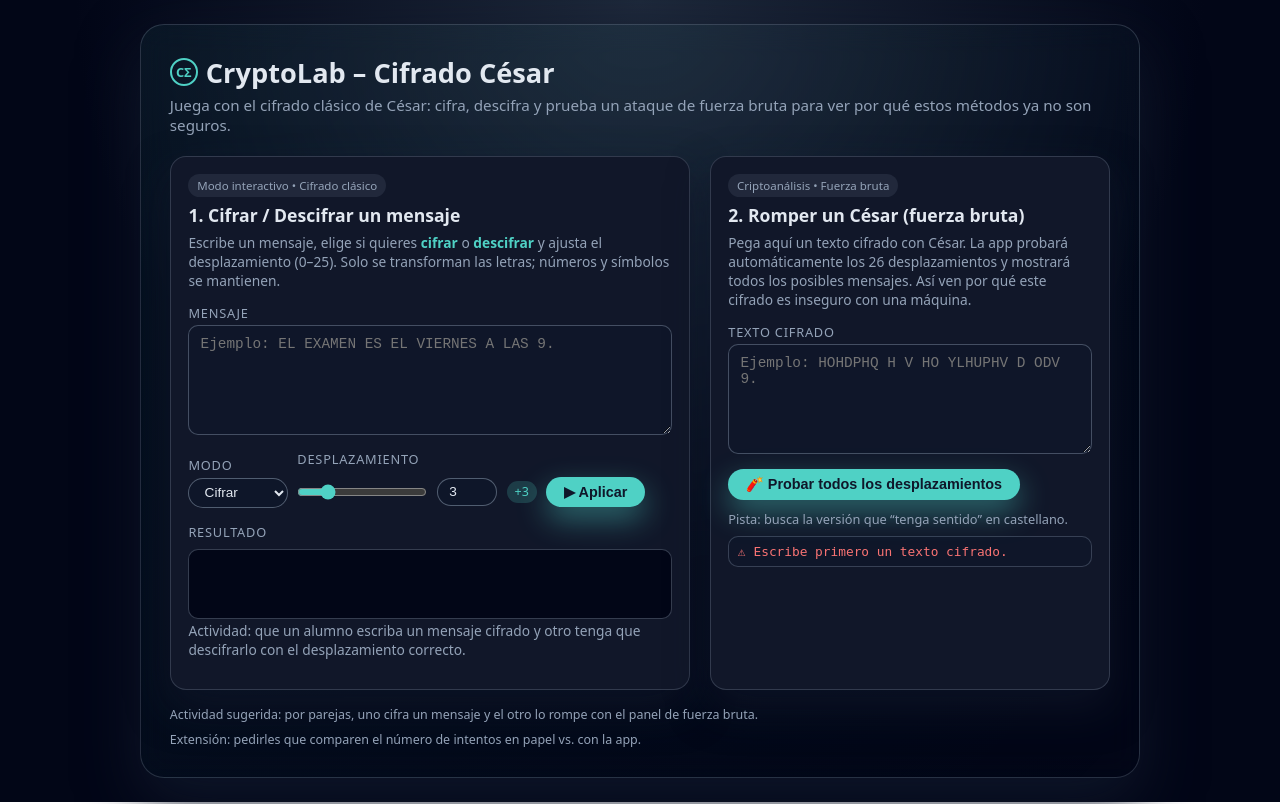
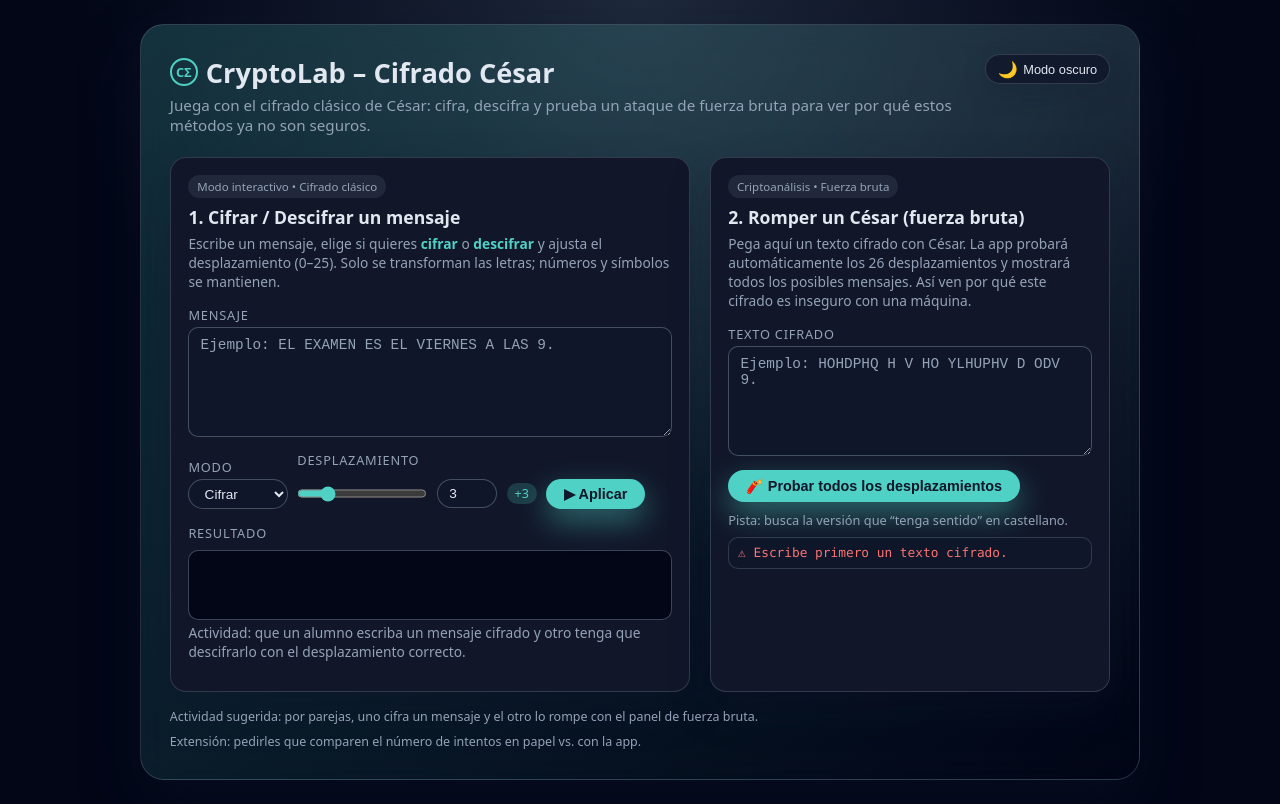
Before and after one commit to JMoyaSaez/Crypto, a plain HTML site: page CifradoCesar.html in a window 1280 px wide. Both pictures are taken after a click on the button "🧨 Probar todos los desplazamientos". Drawn offline with Linux system fonts and the light colour scheme.

Commit message:
Update CifradoCesar.html

```diff
--- a/CifradoCesar.html
+++ b/CifradoCesar.html
@@ -1,41 +1,106 @@
 <!DOCTYPE html>
-<html lang="es">
+<html lang="es" data-theme="dark">
 <head>
   <meta charset="UTF-8">
   <title>CryptoLab – Cifrado César</title>
   <meta name="viewport" content="width=device-width, initial-scale=1.0">
+
   <style>
+    /* Variables comunes */
     :root {
-      --bg: #0b1020;
+      --radius-lg: 24px;
+      --radius-md: 16px;
+      --radius-sm: 10px;
+
+      --font-main: system-ui, -apple-system, "Segoe UI", sans-serif;
+      --font-mono: "JetBrains Mono", ui-monospace, SFMono-Regular, Menlo, Monaco, Consolas, "Liberation Mono", "Courier New", monospace;
+    }
+
+    /* Tema oscuro */
+    :root[data-theme="dark"] {
+      --bg: radial-gradient(circle at top, #1e293b 0, #020617 55%);
       --bg-card: #111729;
+      --bg-card-soft: rgba(15, 23, 42, 0.8);
+
       --accent: #4fd1c5;
       --accent-soft: rgba(79, 209, 197, 0.2);
+
       --text: #e2e8f0;
       --muted: #94a3b8;
+      --border-soft: rgba(148, 163, 184, 0.25);
+      --border-strong: rgba(148, 163, 184, 0.4);
+
       --danger: #f97373;
-      --radius: 16px;
+      --output-bg: #020617;
     }
-    * { box-sizing: border-box; margin: 0; padding: 0; }
+
+    /* Tema claro */
+    :root[data-theme="light"] {
+      --bg: radial-gradient(circle at top, #e2e8f0 0, #ffffff 55%);
+      --bg-card: #ffffff;
+      --bg-card-soft: #f8fafc;
+
+      --accent: #2563eb;
+      --accent-soft: rgba(37, 99, 235, 0.16);
+
+      --text: #0f172a;
+      --muted: #64748b;
+      --border-soft: rgba(148, 163, 184, 0.4);
+      --border-strong: rgba(148, 163, 184, 0.7);
+
+      --danger: #e11d48;
+      --output-bg: #f1f5f9;
+    }
+
+    * {
+      box-sizing: border-box;
+      margin: 0;
+      padding: 0;
+    }
+
     body {
-      font-family: system-ui, -apple-system, "Segoe UI", sans-serif;
-      background: radial-gradient(circle at top, #1e293b 0, #020617 55%);
+      font-family: var(--font-main);
+      background: var(--bg);
       color: var(--text);
       min-height: 100vh;
       display: flex;
       align-items: center;
       justify-content: center;
       padding: 1.5rem;
+      transition: background 0.4s ease, color 0.2s ease;
     }
+
     .app {
       width: 100%;
       max-width: 1000px;
-      background: linear-gradient(135deg, rgba(79, 209, 197, 0.06), transparent);
-      border-radius: 24px;
+      background: linear-gradient(135deg, var(--accent-soft), transparent);
+      border-radius: var(--radius-lg);
       padding: 1.8rem;
-      box-shadow: 0 25px 60px rgba(15, 23, 42, 0.9);
-      border: 1px solid rgba(148, 163, 184, 0.25);
+      box-shadow: 0 25px 60px rgba(15, 23, 42, 0.35);
+      border: 1px solid var(--border-soft);
       backdrop-filter: blur(14px);
+      position: relative;
+      overflow: hidden;
     }
+
+    .app::before {
+      content: "";
+      position: absolute;
+      inset: 0;
+      background: radial-gradient(circle at top right, rgba(148, 163, 184, 0.12), transparent 55%);
+      pointer-events: none;
+    }
+
+    header {
+      position: relative;
+      display: flex;
+      justify-content: space-between;
+      align-items: flex-start;
+      gap: 1rem;
+      z-index: 1;
+      margin-bottom: 1.2rem;
+    }
+
     h1 {
       font-size: 1.7rem;
       margin-bottom: 0.25rem;
@@ -43,6 +108,7 @@
       align-items: center;
       gap: 0.5rem;
     }
+
     h1 span.logo {
       width: 28px;
       height: 28px;
@@ -54,35 +120,79 @@
       font-size: 0.8rem;
       color: var(--accent);
     }
+
     .subtitle {
       color: var(--muted);
       font-size: 0.95rem;
-      margin-bottom: 1.3rem;
+      margin-bottom: 0.2rem;
     }
+
+    /* Botón de tema */
+    .theme-toggle {
+      border-radius: 999px;
+      border: 1px solid var(--border-soft);
+      background: var(--bg-card-soft);
+      color: var(--text);
+      font-size: 0.8rem;
+      padding: 0.3rem 0.75rem;
+      cursor: pointer;
+      display: inline-flex;
+      align-items: center;
+      gap: 0.35rem;
+      box-shadow: 0 10px 25px rgba(15, 23, 42, 0.2);
+      transition: background 0.15s ease, transform 0.08s ease, box-shadow 0.08s ease, border-color 0.15s ease;
+      white-space: nowrap;
+    }
+
+    .theme-toggle:hover {
+      transform: translateY(-1px);
+      border-color: var(--accent);
+      box-shadow: 0 14px 30px rgba(15, 23, 42, 0.28);
+    }
+
+    .theme-toggle:active {
+      transform: translateY(1px);
+      box-shadow: 0 6px 16px rgba(15, 23, 42, 0.35);
+    }
+
+    .theme-toggle-icon {
+      font-size: 1rem;
+    }
+
     .grid {
+      position: relative;
+      z-index: 1;
       display: grid;
       grid-template-columns: 1.3fr 1fr;
       gap: 1.2rem;
+      margin-top: 0.4rem;
     }
+
     @media (max-width: 800px) {
       .grid { grid-template-columns: 1fr; }
+      header { flex-direction: column; align-items: flex-start; }
+      .theme-toggle { align-self: flex-end; }
     }
+
     .card {
       background: var(--bg-card);
-      border-radius: var(--radius);
+      border-radius: var(--radius-md);
       padding: 1rem 1.1rem;
-      border: 1px solid rgba(148, 163, 184, 0.25);
-      box-shadow: 0 18px 40px rgba(15, 23, 42, 0.7);
+      border: 1px solid var(--border-soft);
+      box-shadow: 0 18px 40px rgba(15, 23, 42, 0.25);
     }
+
     .card h2 {
       font-size: 1.1rem;
       margin-bottom: 0.35rem;
     }
+
     .card p {
       font-size: 0.86rem;
       color: var(--muted);
       margin-bottom: 0.9rem;
     }
+
     label {
       font-size: 0.8rem;
       text-transform: uppercase;
@@ -91,22 +201,29 @@
       margin-bottom: 0.2rem;
       display: block;
     }
+
     textarea {
       width: 100%;
       min-height: 110px;
-      border-radius: 10px;
-      border: 1px solid rgba(148, 163, 184, 0.4);
-      background: rgba(15, 23, 42, 0.8);
+      border-radius: var(--radius-sm);
+      border: 1px solid var(--border-strong);
+      background: var(--bg-card-soft);
       color: var(--text);
       padding: 0.6rem 0.7rem;
       resize: vertical;
       font-size: 0.9rem;
       outline: none;
     }
+
+    textarea::placeholder {
+      color: var(--muted);
+    }
+
     textarea:focus {
       border-color: var(--accent);
       box-shadow: 0 0 0 1px var(--accent-soft);
     }
+
     .row {
       display: flex;
       gap: 0.6rem;
@@ -115,20 +232,23 @@
       margin-bottom: 0.5rem;
       flex-wrap: wrap;
     }
+
     select, input[type="number"], input[type="range"] {
-      background: rgba(15, 23, 42, 0.9);
+      background: var(--bg-card-soft);
       color: var(--text);
-      border: 1px solid rgba(148, 163, 184, 0.5);
+      border: 1px solid var(--border-strong);
       border-radius: 999px;
       padding: 0.35rem 0.7rem;
       font-size: 0.85rem;
       outline: none;
     }
+
     input[type="range"] {
       width: 130px;
       accent-color: var(--accent);
     }
-    button {
+
+    button.action {
       border-radius: 999px;
       border: none;
       padding: 0.45rem 1.1rem;
@@ -142,15 +262,19 @@
       gap: 0.4rem;
       box-shadow: 0 12px 30px rgba(79, 209, 197, 0.45);
       transition: transform 0.07s ease, box-shadow 0.07s ease;
+      white-space: nowrap;
     }
-    button:hover {
+
+    button.action:hover {
       transform: translateY(-1px);
       box-shadow: 0 16px 35px rgba(79, 209, 197, 0.6);
     }
-    button:active {
+
+    button.action:active {
       transform: translateY(1px);
       box-shadow: 0 7px 18px rgba(15, 23, 42, 0.9);
     }
+
     .pill {
       display: inline-flex;
       align-items: center;
@@ -162,18 +286,20 @@
       color: var(--muted);
       margin-bottom: 0.4rem;
     }
+
     .output {
       margin-top: 0.5rem;
-      font-family: "JetBrains Mono", ui-monospace, SFMono-Regular, Menlo, Monaco, Consolas, "Liberation Mono", "Courier New", monospace;
+      font-family: var(--font-mono);
       font-size: 0.86rem;
-      background: #020617;
-      border-radius: 10px;
+      background: var(--output-bg);
+      border-radius: var(--radius-sm);
       padding: 0.5rem 0.6rem;
-      border: 1px solid rgba(148, 163, 184, 0.35);
+      border: 1px solid var(--border-strong);
       min-height: 70px;
       white-space: pre-wrap;
       word-wrap: break-word;
     }
+
     .shift-badge {
       font-size: 0.78rem;
       padding: 0.15rem 0.5rem;
@@ -184,39 +310,48 @@
       align-items: center;
       gap: 0.25rem;
     }
+
     .results-list {
       margin-top: 0.4rem;
       max-height: 260px;
       overflow-y: auto;
-      border-radius: 10px;
-      border: 1px solid rgba(148, 163, 184, 0.3);
-      background: rgba(15, 23, 42, 0.7);
+      border-radius: var(--radius-sm);
+      border: 1px solid var(--border-soft);
+      background: var(--bg-card-soft);
     }
+
     .result-item {
       padding: 0.45rem 0.55rem;
-      border-bottom: 1px solid rgba(30, 41, 59, 0.9);
-      font-family: "JetBrains Mono", ui-monospace, mono;
+      border-bottom: 1px solid rgba(30, 41, 59, 0.4);
+      font-family: var(--font-mono);
       font-size: 0.8rem;
     }
+
     .result-item:last-child { border-bottom: none; }
+
     .result-header {
       display: flex;
       justify-content: space-between;
       align-items: center;
       margin-bottom: 0.2rem;
+      gap: 0.5rem;
     }
+
     .result-text {
       color: var(--text);
     }
+
     .hint {
       font-size: 0.75rem;
       color: var(--muted);
       margin-top: 0.15rem;
     }
+
     .highlight {
       color: var(--accent);
       font-weight: 600;
     }
+
     .footer {
       margin-top: 1rem;
       font-size: 0.78rem;
@@ -225,19 +360,30 @@
       justify-content: space-between;
       gap: 0.5rem;
       flex-wrap: wrap;
+      position: relative;
+      z-index: 1;
     }
   </style>
 </head>
 <body>
   <div class="app">
+    <header>
+      <div>
         <h1>
           <span class="logo">CΣ</span>
           CryptoLab – Cifrado César
         </h1>
         <p class="subtitle">
-      Juega con el cifrado clásico de César: cifra, descifra y prueba un ataque de fuerza bruta
-      para ver por qué estos métodos ya no son seguros.
+          Juega con el cifrado clásico de César: cifra, descifra y prueba un ataque de fuerza
+          bruta para ver por qué estos métodos ya no son seguros.
         </p>
+      </div>
+
+      <button id="theme-toggle" class="theme-toggle" type="button">
+        <span class="theme-toggle-icon">🌙</span>
+        <span class="theme-toggle-label">Modo oscuro</span>
+      </button>
+    </header>
 
     <div class="grid">
       <!-- Panel 1: Cifrar / Descifrar -->
@@ -274,7 +420,7 @@
           </div>
 
           <div style="margin-top: 1.25rem;">
-            <button id="btn-apply">
+            <button id="btn-apply" class="action" type="button">
               ▶ Aplicar
             </button>
           </div>
@@ -302,7 +448,9 @@
         <textarea id="cipher-input" placeholder="Ejemplo: HOHDPHQ H V HO YLHUPHV D ODV 9."></textarea>
 
         <div class="row" style="justify-content: space-between;">
-          <button id="btn-bruteforce">🧨 Probar todos los desplazamientos</button>
+          <button id="btn-bruteforce" class="action" type="button">
+            🧨 Probar todos los desplazamientos
+          </button>
           <span style="font-size:0.8rem;color:var(--muted);">
             Pista: busca la versión que “tenga sentido” en castellano.
           </span>
@@ -319,7 +467,6 @@
   </div>
 
   <script>
-    // Utilidad: normalizar a mayúsculas y limitar al alfabeto A-Z
     const A_CODE = "A".charCodeAt(0);
     const Z_CODE = "Z".charCodeAt(0);
     const ALPHABET_SIZE = 26;
@@ -327,13 +474,12 @@
     function shiftChar(char, shift, encrypt = true) {
       const code = char.toUpperCase().charCodeAt(0);
       if (code < A_CODE || code > Z_CODE) {
-        return char; // no es letra (espacio, número, símbolo...)
+        return char; // No es letra
       }
-      let offset = code - A_CODE;
-      let s = encrypt ? shift : -shift;
-      let newOffset = (offset + s + ALPHABET_SIZE) % ALPHABET_SIZE;
+      const offset = code - A_CODE;
+      const s = encrypt ? shift : -shift;
+      const newOffset = (offset + s + ALPHABET_SIZE) % ALPHABET_SIZE;
       const shifted = String.fromCharCode(A_CODE + newOffset);
-      // Conserva minúsculas si el original era minúscula
       return (char === char.toLowerCase()) ? shifted.toLowerCase() : shifted;
     }
 
@@ -344,35 +490,32 @@
         .join("");
     }
 
-    // Elementos UI
-    const textInput = document.getElementById("text-input");
-    const modeSelect = document.getElementById("mode");
-    const shiftRange = document.getElementById("shift-range");
+    // Elementos UI cifrado
+    const textInput   = document.getElementById("text-input");
+    const modeSelect  = document.getElementById("mode");
+    const shiftRange  = document.getElementById("shift-range");
     const shiftNumber = document.getElementById("shift-number");
-    const shiftBadge = document.querySelector(".shift-badge span");
-    const output = document.getElementById("output");
-    const btnApply = document.getElementById("btn-apply");
+    const shiftBadge  = document.querySelector(".shift-badge span");
+    const output      = document.getElementById("output");
+    const btnApply    = document.getElementById("btn-apply");
 
+    // Elementos UI fuerza bruta
     const cipherInput = document.getElementById("cipher-input");
     const btnBruteforce = document.getElementById("btn-bruteforce");
-    const resultsDiv = document.getElementById("results");
+    const resultsDiv  = document.getElementById("results");
 
     function syncShift(fromRange) {
-      const value = fromRange ? Number(shiftRange.value) : Number(shiftNumber.value);
+      let value = fromRange ? Number(shiftRange.value) : Number(shiftNumber.value);
+      if (Number.isNaN(value)) value = 0;
+      if (value < 0) value = 0;
+      if (value > 25) value = 25;
       shiftRange.value = value;
       shiftNumber.value = value;
       shiftBadge.textContent = "+" + value;
     }
 
     shiftRange.addEventListener("input", () => syncShift(true));
-    shiftNumber.addEventListener("input", () => {
-      let v = Number(shiftNumber.value);
-      if (Number.isNaN(v)) v = 0;
-      if (v < 0) v = 0;
-      if (v > 25) v = 25;
-      shiftNumber.value = v;
-      syncShift(false);
-    });
+    shiftNumber.addEventListener("input", () => syncShift(false));
 
     btnApply.addEventListener("click", () => {
       const text = textInput.value || "";
@@ -422,7 +565,41 @@
       resultsDiv.appendChild(fragment);
     });
 
-    // Valor inicial coherente
+    // --------- Tema (dark / light) ----------
+    const html = document.documentElement;
+    const themeToggle = document.getElementById("theme-toggle");
+    const themeIcon = themeToggle.querySelector(".theme-toggle-icon");
+    const themeLabel = themeToggle.querySelector(".theme-toggle-label");
+    const THEME_KEY = "cryptolab-theme";
+
+    function applyTheme(theme) {
+      html.setAttribute("data-theme", theme);
+      if (theme === "dark") {
+        themeIcon.textContent = "🌙";
+        themeLabel.textContent = "Modo oscuro";
+      } else {
+        themeIcon.textContent = "☀️";
+        themeLabel.textContent = "Modo claro";
+      }
+    }
+
+    // Leer preferencia previa
+    const storedTheme = localStorage.getItem(THEME_KEY);
+    if (storedTheme === "dark" || storedTheme === "light") {
+      applyTheme(storedTheme);
+    } else {
+      // Si no hay preferencia, dejamos "dark" por defecto
+      applyTheme("dark");
+    }
+
+    themeToggle.addEventListener("click", () => {
+      const current = html.getAttribute("data-theme") === "dark" ? "dark" : "light";
+      const next = current === "dark" ? "light" : "dark";
+      applyTheme(next);
+      localStorage.setItem(THEME_KEY, next);
+    });
+
+    // Inicializar coherentemente desplazamiento
     syncShift(true);
   </script>
 </body>
```
Lines whose indentation alone changed are shown as unchanged.
